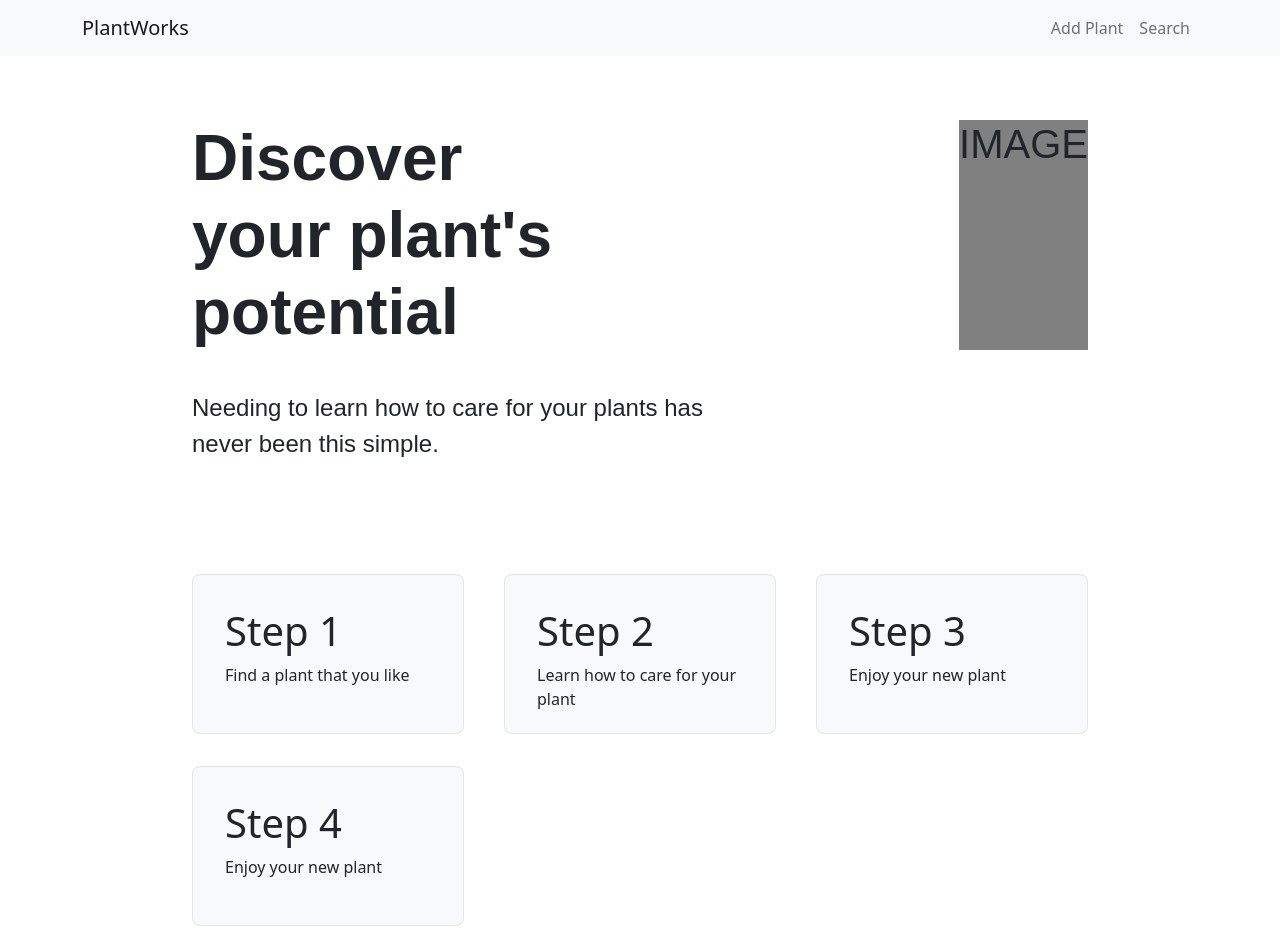
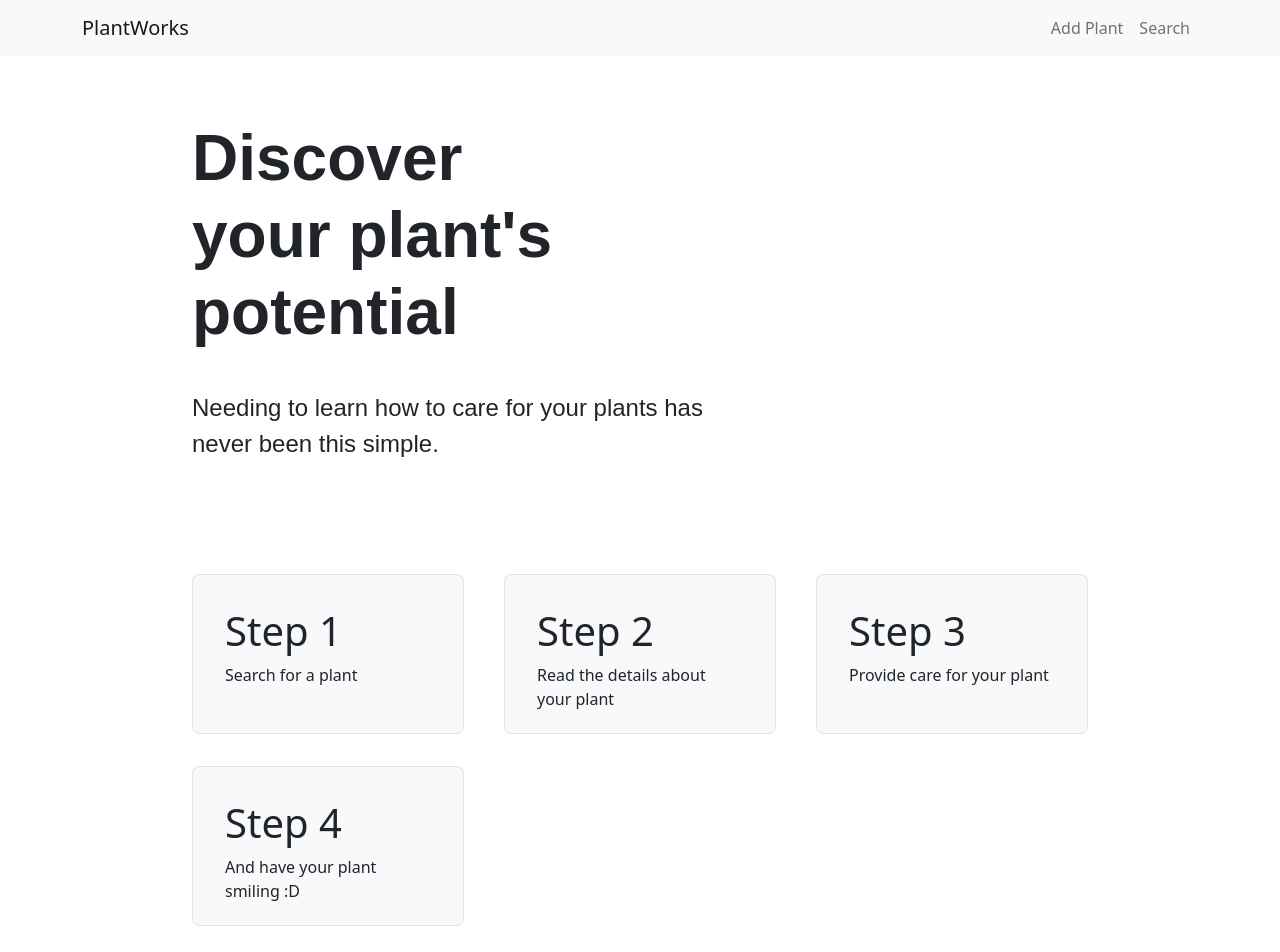
Before and after one commit to MasCair2k16/Plantworks, a Next.js app: page / in a window 1280 px wide. Shown: the top 952 px of the page. Built offline with nearby package versions, Linux system fonts and the light colour scheme.

Commit message:
feat: add stepBox component

```diff
--- /dev/null
+++ b/components/stepBox.js
@@ -0,0 +1,13 @@
+import Style from '../styles/Home.module.css'
+import 'bootstrap/dist/css/bootstrap.min.css';
+
+export default function StepBox(props) {
+
+    return (
+        <div className={Style.stepBox}>
+            <h1>{props.stepTitle}</h1>
+            <span>{props.stepDesc}</span>
+        </div>
+    )
+
+}
--- a/pages/HomePage.js
+++ b/pages/HomePage.js
@@ -1,6 +1,7 @@
 import React, { useEffect } from 'react';
 import Style from '../styles/Home.module.css';
 import navigationBar from '../components/navigationBar'
+import StepBox from '../components/StepBox'
 function HomePage() {
 
   return (
@@ -10,29 +11,17 @@ function HomePage() {
           <div>
             <div className={Style.container}>
               <h1 className={Style.title}>Discover <br></br> your plant's <br></br>  potential</h1>
-              <h1 style={{backgroundColor: 'grey'}}>IMAGE</h1>
+              {/* <h1 style={{backgroundColor: 'grey'}}>IMAGE</h1> */}
             </div>
             <div className={Style.description}>
               <span>Needing to learn how to care for your plants has <br></br> never been this simple.</span>
             </div>
           </div>
           <div className={Style.steps}>
-            <div className={Style.stepBox}>
-              <h1>Step 1</h1>
-              <span>Find a plant that you like</span>
-            </div>
-            <div className={Style.stepBox}>
-              <h1>Step 2</h1>
-              <span>Learn how to care for your plant</span>
-            </div>
-            <div className={Style.stepBox}>
-              <h1>Step 3</h1>
-              <span>Enjoy your new plant</span>
-              </div>
-            <div className={Style.stepBox}>
-              <h1>Step 4</h1>
-              <span>Enjoy your new plant</span>
-            </div>
+              <StepBox stepTitle='Step 1' stepDesc='Search for a plant' />
+              <StepBox stepTitle='Step 2' stepDesc='Read the details about your plant' />
+              <StepBox stepTitle='Step 3' stepDesc='Provide care for your plant' />
+              <StepBox stepTitle='Step 4' stepDesc='And have your plant smiling :D' />
           </div>
       </div>
     </>
```
